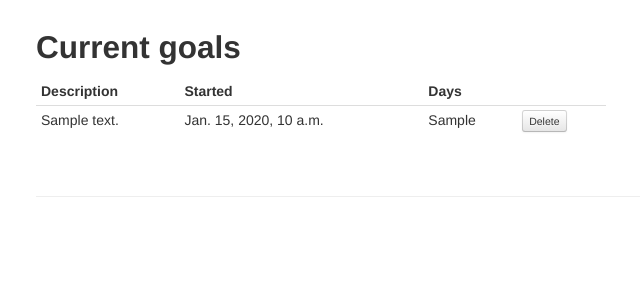
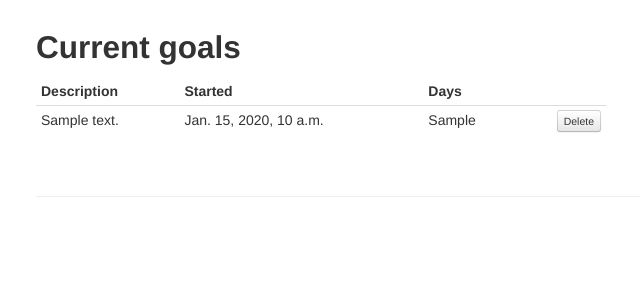
Before and after one commit to fearofcode/habitbot, a Django app: template habitbot/templates/main.html in a window 1280 px wide. Shown: the part 329-629 px from the top of the page, without its empty margins (19-659 px from the left). Run offline with Django 3.2, Linux system fonts and the light colour scheme; the template is opened without the code that fills it: most values are stand-ins (such as "Sample title", 1, 10 or a date in 2020); some libraries are stand-ins or nearby versions.

Commit message:
Right-align delete button

```diff
--- a/habitbot/static/css/style.css
+++ b/habitbot/static/css/style.css
@@ -4,6 +4,8 @@ body {
 }
 
 #new-goal { margin-bottom: 40px }
+
+form.delete { text-align: right }
 
 .error { border: solid black 1px; background-color: #ffc; margin-bottom: 16px }
 .error p { padding-left: 8px; padding-top: 8px; font-weight: bold }
--- a/habitbot/templates/main.html
+++ b/habitbot/templates/main.html
@@ -98,7 +98,7 @@
                                 <td>{{ goal.creation_text }}</td>
                                 <td>{{ goal.created_at }}</td>
                                 <td>{{ goal.day_string }}</td>
-                                <td><form method="POST" action="/habits/delete_goal/{{ goal.id }}/" class="form-inline">
+                                <td><form class="delete" method="POST" action="/habits/delete_goal/{{ goal.id }}/" class="form-inline">
                                     {% csrf_token %}
                                     <button class="btn btn-mini" type="submit">Delete</button>
                                 </form></td>
```
